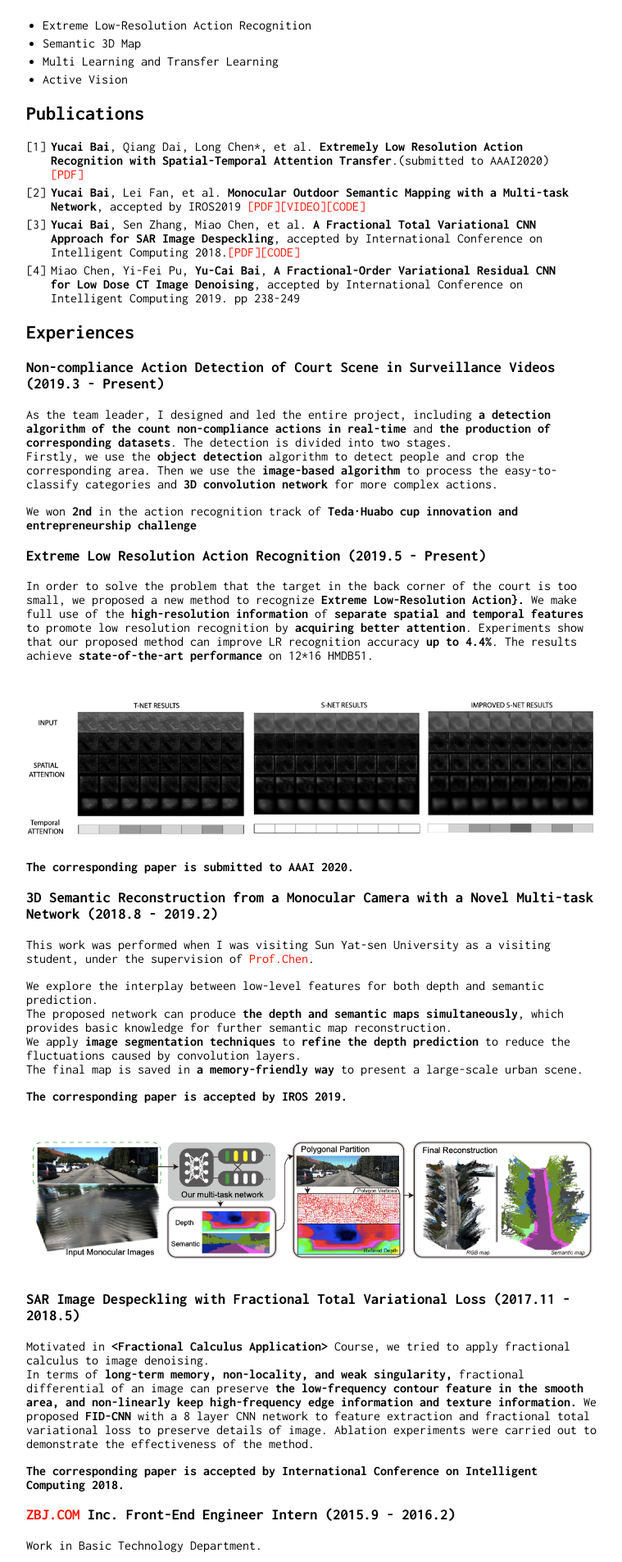
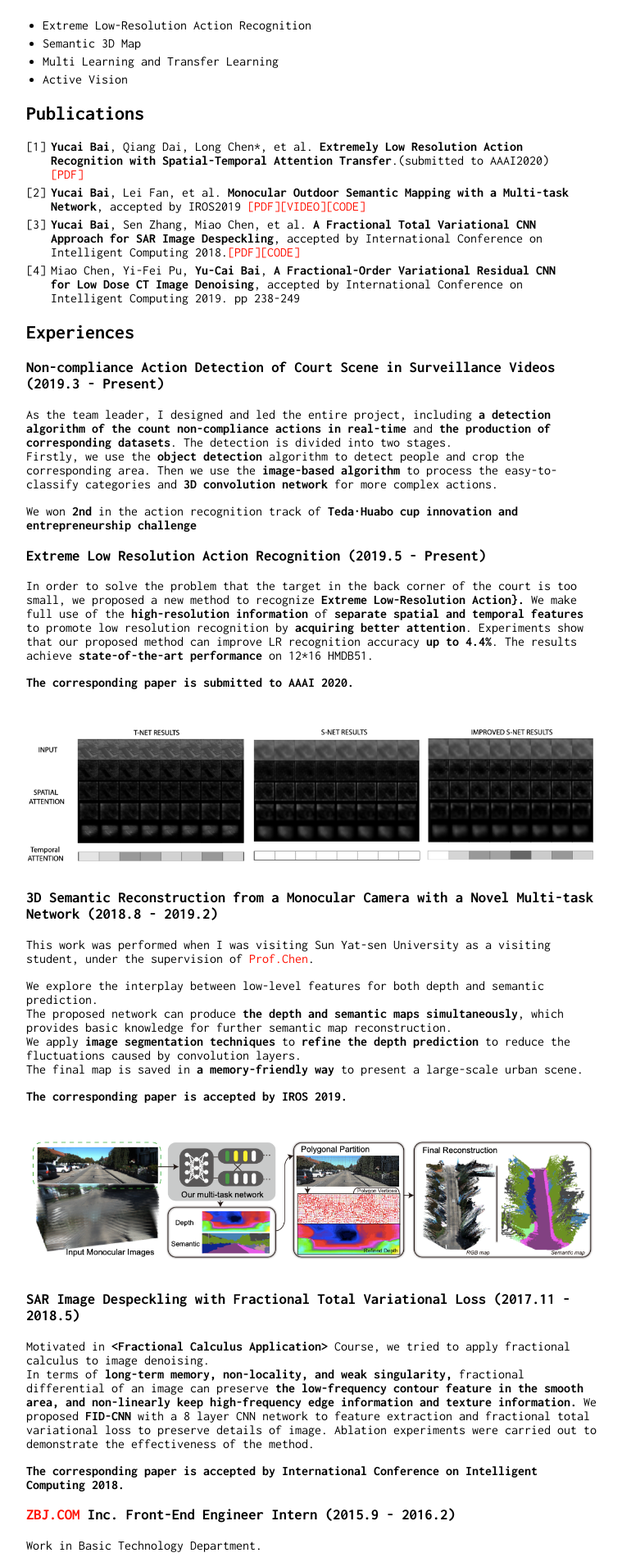
Before and after one commit to RaymondByc/raymondbyc-github.io, a Jekyll site: the page built from index.md, in a window 1280 px wide. Shown: the part 622-2528 px from the top of the page at 82% size, without its empty margins (258-1017 px from the left). Built offline with Jekyll 4.4.1, drawn with Linux system fonts in a browser that asks for light colours; our own code applies the rules of GitHub Pages for plain Markdown files.

```diff
--- a/index.md
+++ b/index.md
@@ -52,9 +52,10 @@ In order to solve the problem that the target in the back corner of the court is
 We make full use of the __high-resolution information__ of __separate spatial and temporal features__ to promote low resolution recognition by __acquiring better attention__.
 Experiments show that our proposed method can improve LR recognition accuracy __up to 4.4%__. The results achieve __state-of-the-art performance__ on 12*16 HMDB51.
 
+__The corresponding paper is submitted to AAAI 2020.__
+
 ![ELR](images/ELR.png)
 
-__The corresponding paper is submitted to AAAI 2020.__
 
 ### 3D Semantic Reconstruction from a Monocular Camera with a Novel Multi-task Network (2018.8 - 2019.2)
 
```
